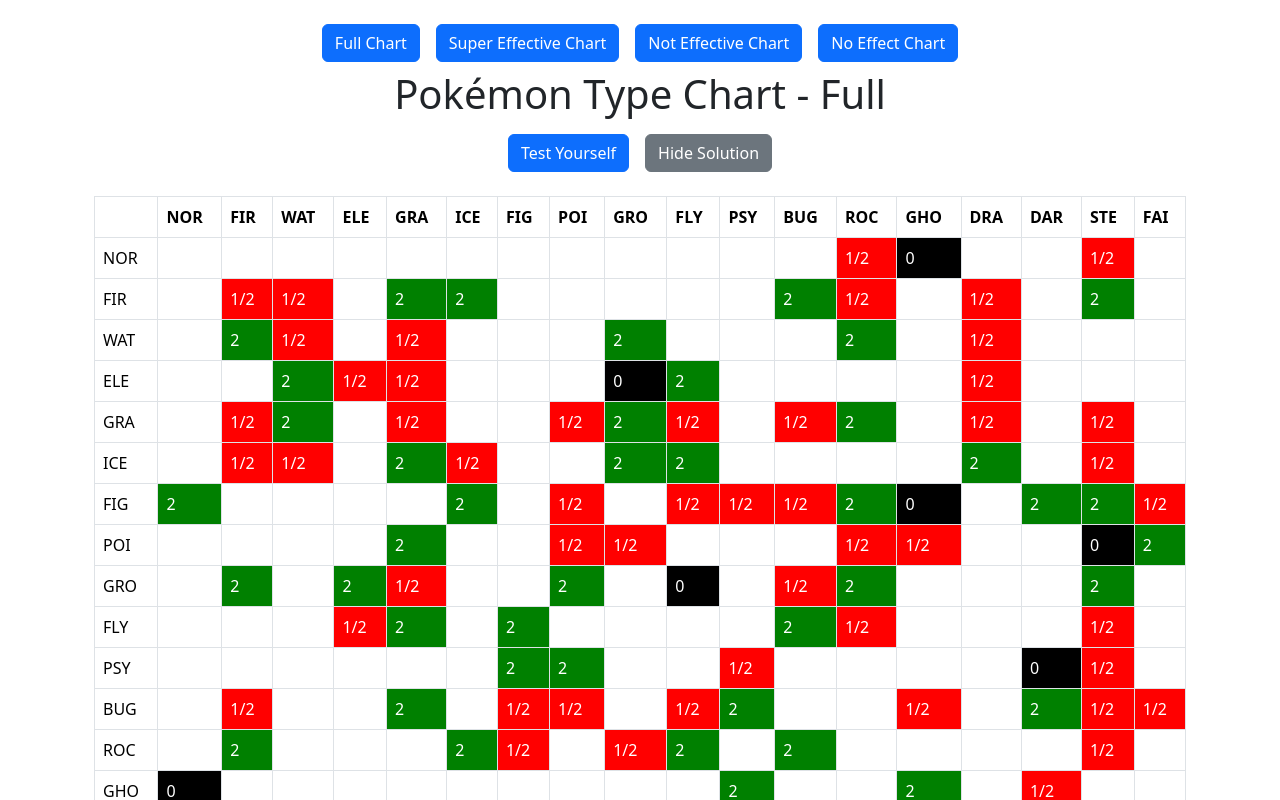
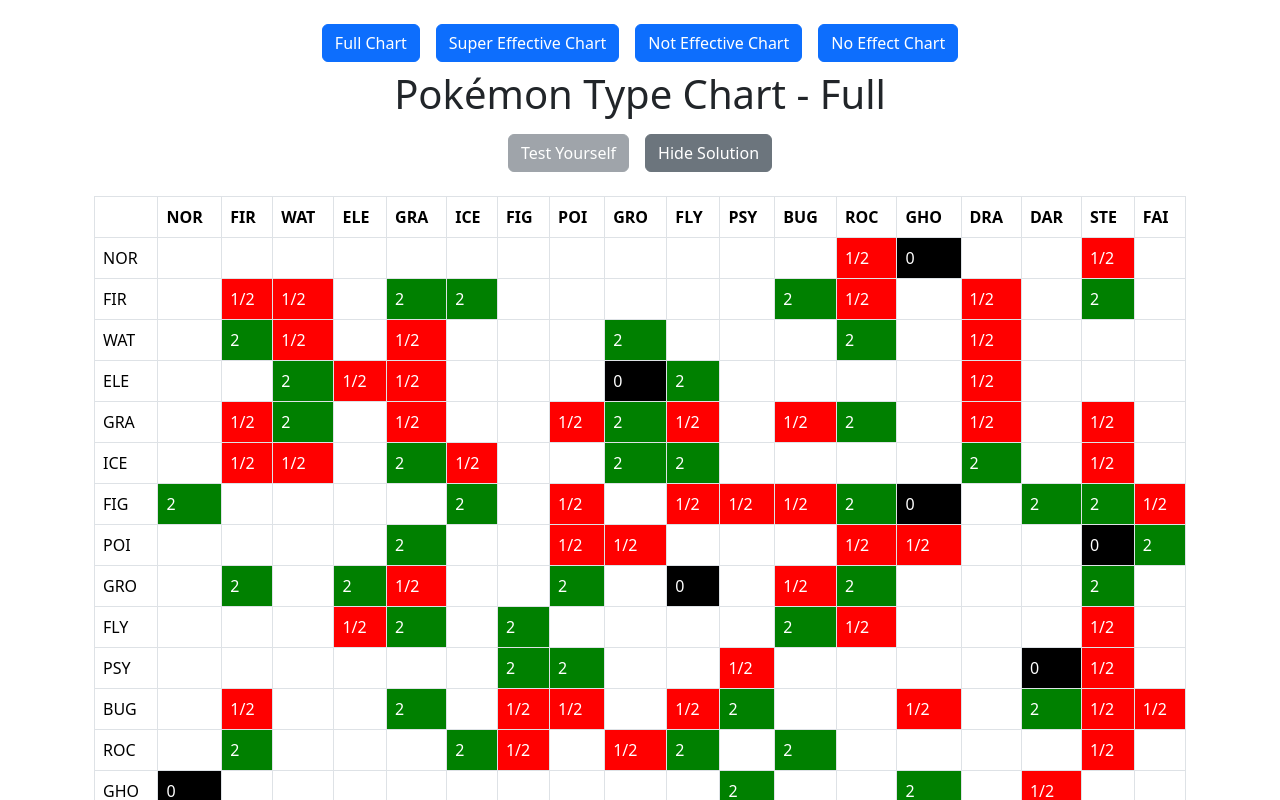
Before and after one commit to Helenessli/pokemon-type-chart, a React (Vite) app in the folder pokemon-type-chart/: page / in a window 1280 px wide. Shown: the top 800 px of the page. Built offline with nearby package versions, Linux system fonts and the light colour scheme.

Commit message:
disable test yourself for fullchart

```diff
--- a/pokemon-type-chart/src/components/FullChart.tsx
+++ b/pokemon-type-chart/src/components/FullChart.tsx
@@ -452,6 +452,7 @@
       typeChart={typeChart}
       expectedValues={expectedValues}
       gameMode="full"
+      disableTestMode={true}
     />
   );
 };
--- a/pokemon-type-chart/src/components/GameMode.tsx
+++ b/pokemon-type-chart/src/components/GameMode.tsx
@@ -6,6 +6,7 @@
   typeChart: string[][];
   expectedValues: (string | number)[][];
   gameMode: string;
+  disableTestMode?: boolean;
 }
 
 const GameMode: React.FC<GameModeProps> = ({
@@ -13,6 +14,7 @@
   typeChart,
   expectedValues,
   gameMode,
+  disableTestMode = false,
 }) => {
   const [showAnswers, setShowAnswers] = useState(true);
   const [userAnswers, setUserAnswers] = useState<(string | number)[][]>([]);
@@ -155,16 +157,21 @@
 
       <Row className="mb-3">
         <Col className="text-center">
-          {!isTestMode ? (
+          {!isTestMode && !disableTestMode && (
             <Button variant="primary" onClick={startTest} className="m-2">
               Test Yourself
             </Button>
-          ) : (
+          )}
+          {!isTestMode && disableTestMode && (
+            <Button variant="secondary" disabled className="m-2">
+              Test Yourself
+            </Button>
+          )}
+          {isTestMode && (
             <Button variant="secondary" onClick={resetTest} className="m-2">
               Reset Test
             </Button>
           )}
-
           {!isTestMode && (
             <Button
               variant="secondary"
```
